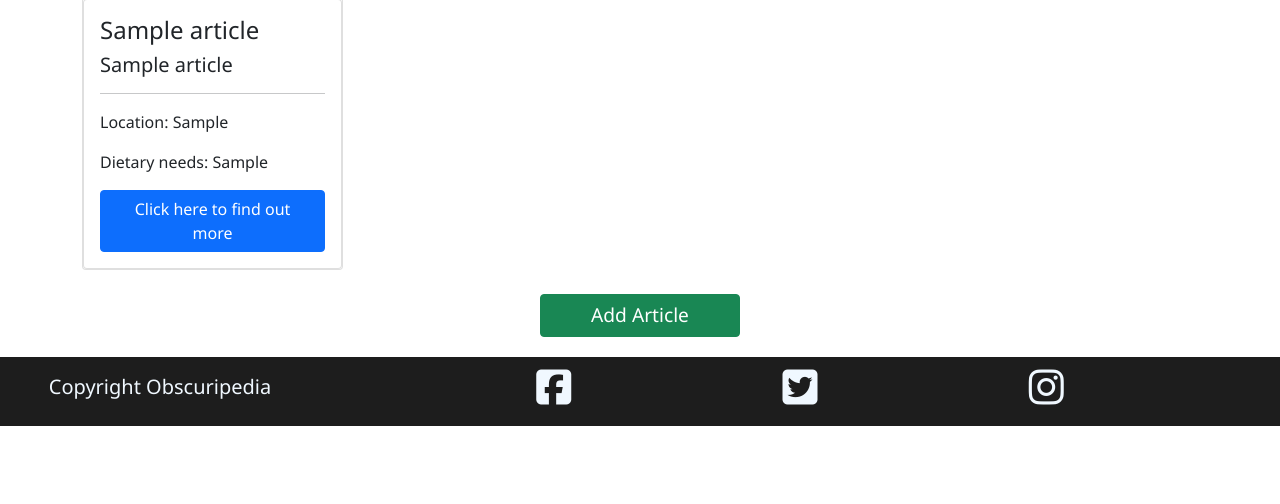
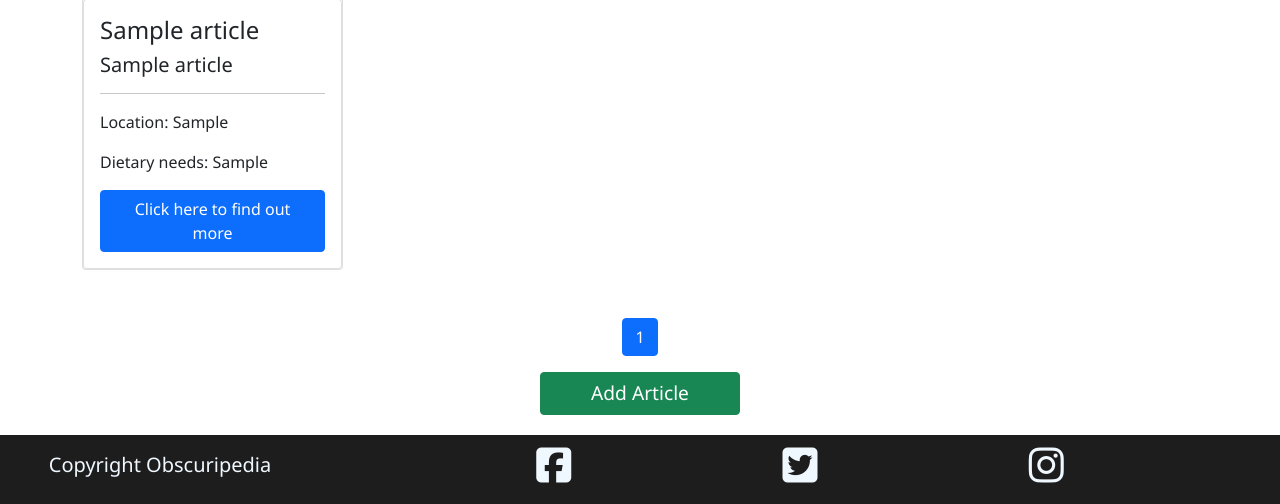
Before and after one commit to CharlB96/CapstoneProject, a Django app: page /pedia/ in a window 1280 px wide. Shown: the part 384-888 px from the top of the page. Before the commit the page ends 810 px from the top, so only its background shows below. Run offline with Django 4.2, Linux system fonts and the light colour scheme; tables that the repository leaves empty hold one stand-in row (values such as "Sample post"); some libraries are stand-ins or nearby versions.

Commit message:
Add pagination to article_view and to pedia.html

```diff
--- a/pedia/templates/pedia/pedia.html
+++ b/pedia/templates/pedia/pedia.html
@@ -31,6 +31,36 @@
         </div>
         {% endfor %}
     </div>
+
+    <!-- Pagination controls -->
+    <div class="row mt-4">
+        <div class="col d-flex justify-content-center">
+            <ul class="pagination">
+                {% if article_items.has_previous %}
+                <li class="page-item"><a class="page-link" href="?page=1">&laquo;&laquo;</a></li>
+                <li class="page-item"><a class="page-link"
+                        href="?page={{ article_items.previous_page_number }}">Previous</a></li>
+                {% endif %}
+
+                {% for num in article_items.paginator.page_range %}
+                {% if article_items.number == num %}
+                <li class="page-item active"><span class="page-link">{{ num }} <span
+                            class="sr-only">(current)</span></span></li>
+                {% else %}
+                <li class="page-item"><a class="page-link" href="?page={{ num }}">{{ num }}</a></li>
+                {% endif %}
+                {% endfor %}
+
+                {% if article_items.has_next %}
+                <li class="page-item"><a class="page-link" href="?page={{ article_items.next_page_number }}">Next</a>
+                </li>
+                <li class="page-item"><a class="page-link"
+                        href="?page={{ article_items.paginator.num_pages }}">&raquo;&raquo;</a></li>
+                {% endif %}
+            </ul>
+        </div>
+    </div>
+
     <div class="row">
         <div class="col d-flex justify-content-center">
             <a href="{% url 'add_article' %}" class="btn btn-success butt">Add Article</a>
--- a/pedia/views.py
+++ b/pedia/views.py
@@ -2,6 +2,7 @@ from django.shortcuts import render, get_object_or_404, redirect
 from .models import Article
 from .forms import AddArticleForm
 from django.contrib import messages
+from django.core.paginator import Paginator, EmptyPage, PageNotAnInteger
 
 
 def article_view(request):
@@ -9,6 +10,17 @@ def article_view(request):
     View to display articles
     """
     article_items = Article.objects.filter(approved=True)
+    items_per_page = 8
+    paginator = Paginator(article_items, items_per_page)
+    page = request.GET.get('page')
+
+    try:
+        article_items = paginator.page(page)
+    except PageNotAnInteger:
+        article_items = paginator.page(1)
+    except EmptyPage:
+        article_items = paginator.page(paginator.num_pages)
+
     return render(request, 'pedia/pedia.html', {'article_items': article_items})
 
 def article_detail(request, article_id):
```
